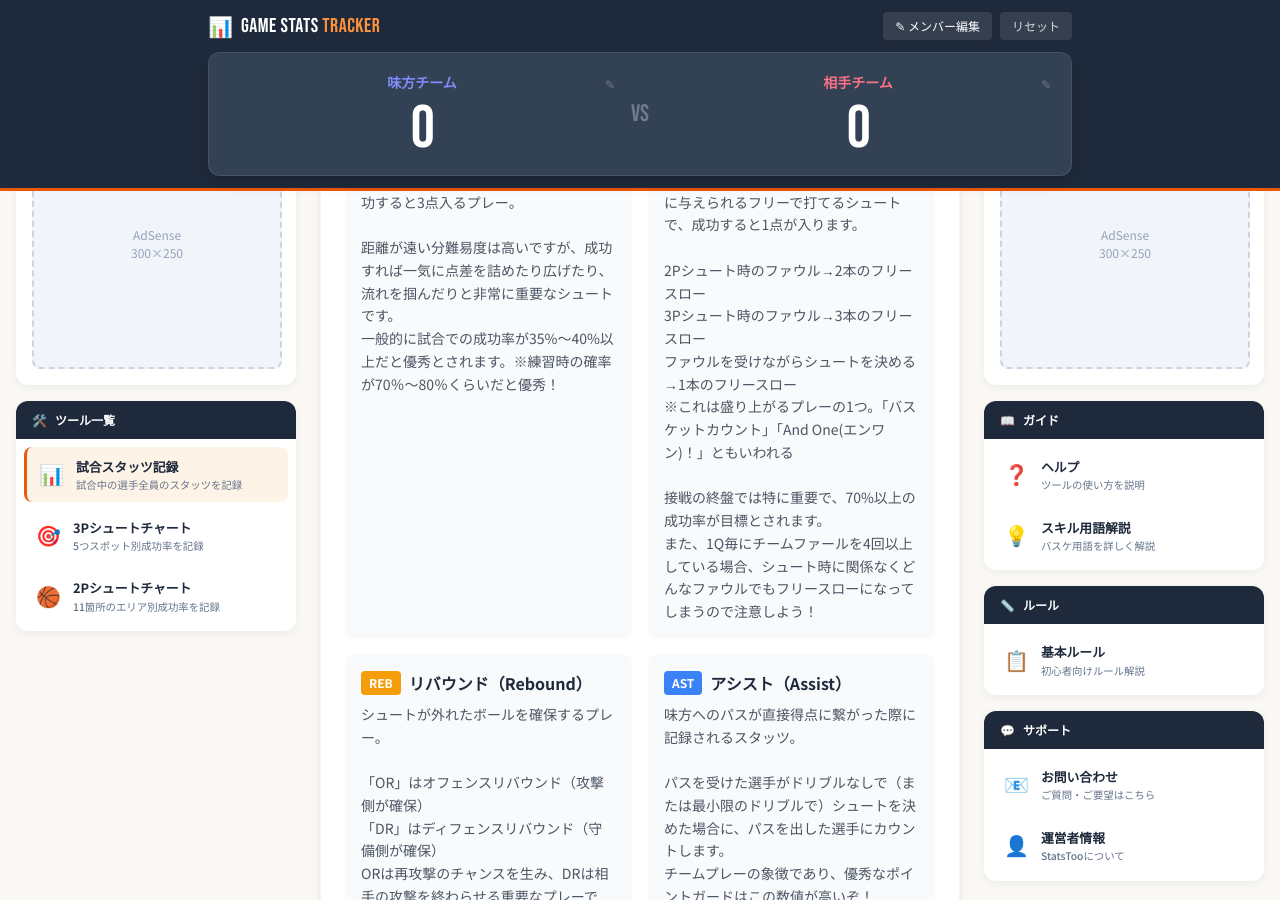
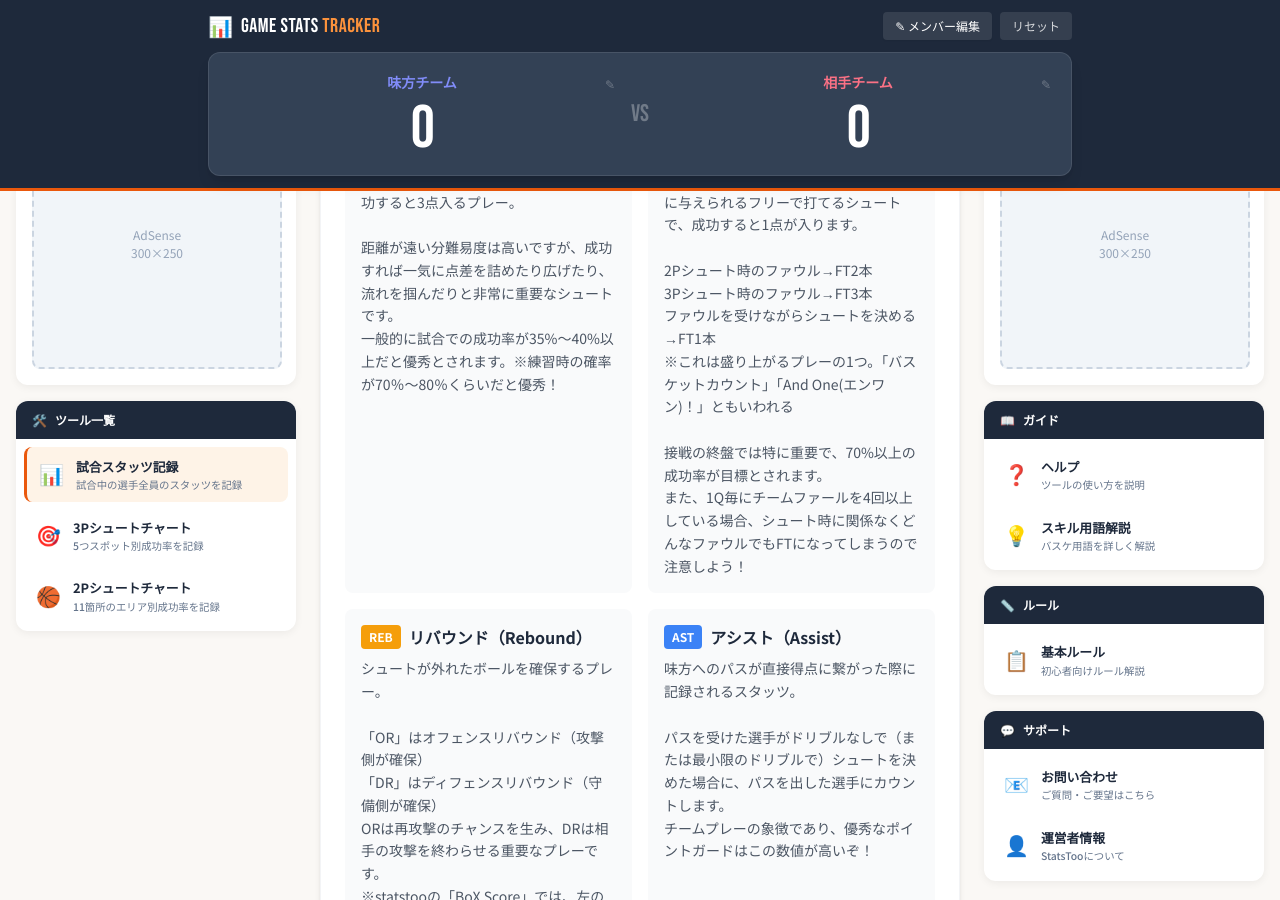
Before and after one commit to BSK-Ryo/statstoo, a Jekyll site: the page built from index.html, in a window 1280 px wide and 900 px high, scrolled down 1939 px. Built offline with Jekyll 4.4.1, drawn with Linux system fonts in a browser that asks for light colours; nearby versions of some CDN libraries.

Commit message:
微調整

```diff
--- a/index.html
+++ b/index.html
@@ -417,12 +417,12 @@ description: バスケットボールのスタッツを簡単に記録・分析
                     </div>
                     <p class="text-sm text-gray-600 leading-relaxed glossary-text">
                         シュートを打つ時にファウルを受けた際に与えられるフリーで打てるシュートで、成功すると1点が入ります。<br><br>
-                        2Pシュート時のファウル→2本のフリースロー<br>
-                        3Pシュート時のファウル→3本のフリースロー<br>
-                        ファウルを受けながらシュートを決める→1本のフリースロー<br>
+                        2Pシュート時のファウル→FT2本<br>
+                        3Pシュート時のファウル→FT3本<br>
+                        ファウルを受けながらシュートを決める→FT1本<br>
                         ※これは盛り上がるプレーの1つ。「バスケットカウント」「And One(エンワン)！」ともいわれる<br><br>
                         接戦の終盤では特に重要で、70%以上の成功率が目標とされます。<br>
-                        また、1Q毎にチームファールを4回以上している場合、シュート時に関係なくどんなファウルでもフリースローになってしまうので注意しよう！<br>
+                        また、1Q毎にチームファールを4回以上している場合、シュート時に関係なくどんなファウルでもFTになってしまうので注意しよう！<br>
                     </p>
                 </div>
 
```
